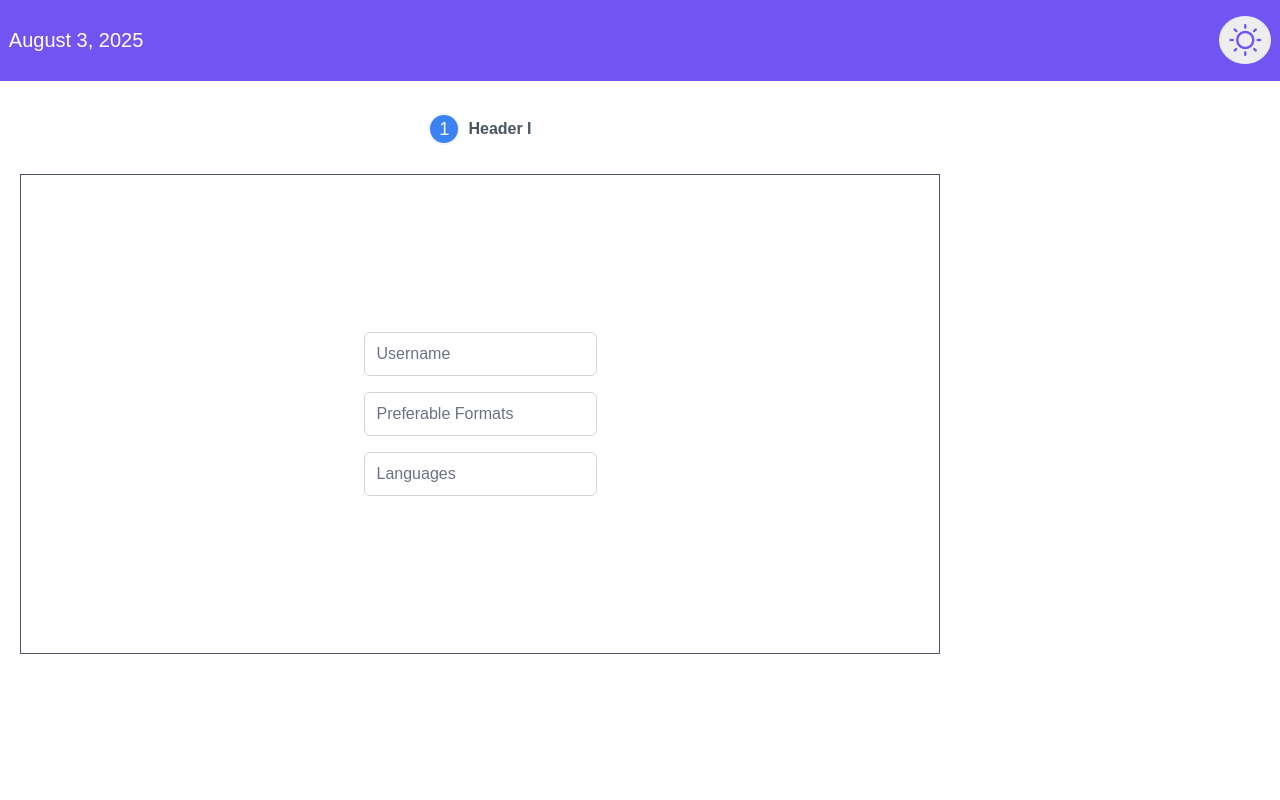
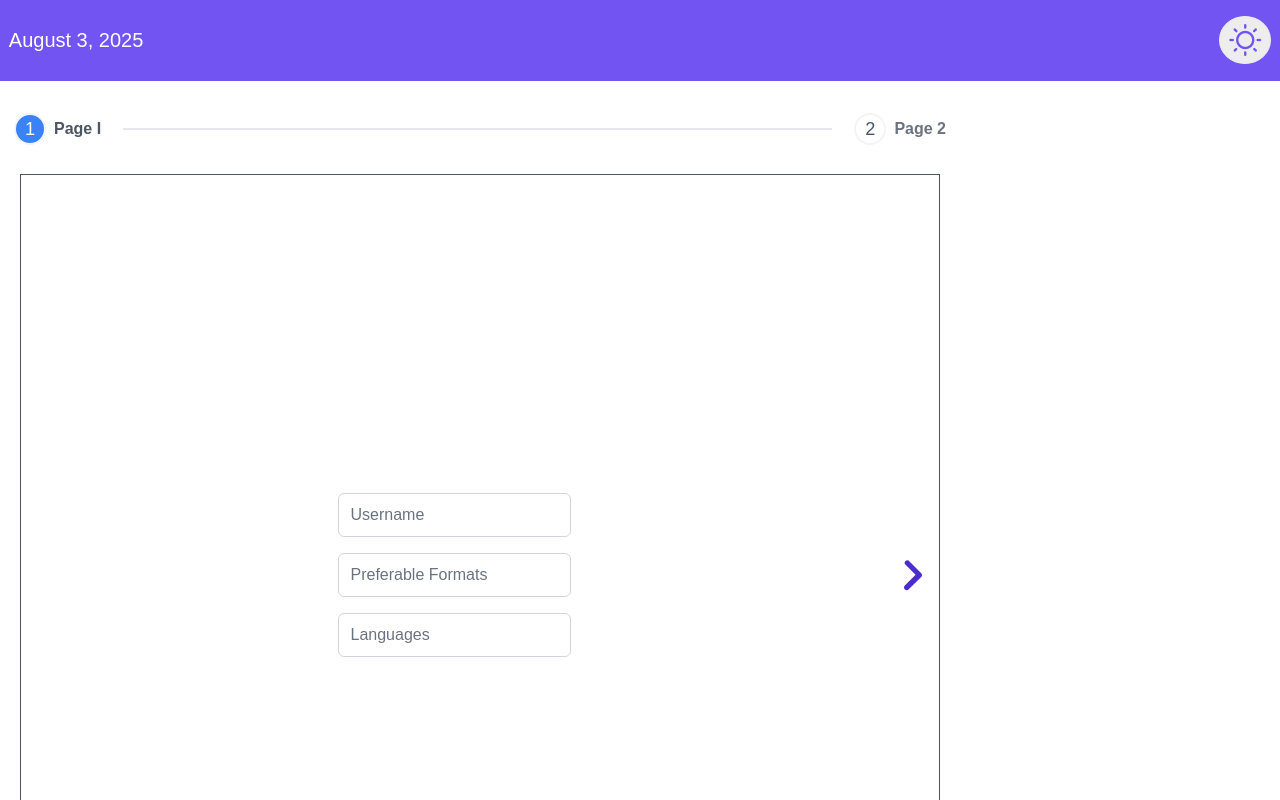
Before and after one commit to oleksandriia-it-team/finman, a Next.js app: page / in a window 1280 px wide. Shown: the top 800 px of the page. Built offline with nearby package versions, Linux system fonts and the light colour scheme.

Commit message:
added button and new page to stepper

```diff
--- a/src/app/page.tsx
+++ b/src/app/page.tsx
@@ -1,7 +1,7 @@
 'use client';
 
 import FirstPage from './shared/first-page/first-page';
-// TODO delete this test page to change switching mode and check how ui library works later
+
 export default function MainPage() {
   return (
     <>
--- a/src/app/shared/first-page/first-page.tsx
+++ b/src/app/shared/first-page/first-page.tsx
@@ -5,15 +5,23 @@ import { StepperPanel } from 'primereact/stepperpanel';
 import {useRef} from 'react';
 import './styles/first-page.scss'
 import FirstForm from './first-form'
+import PageButton from '../../../shared/сomponents/page-button/page-button';
 
 export default function FirstPage() {
   const stepperRef = useRef(null);
   return (
     <div className="flex items-center">
       <Stepper className={'MyStepper'} ref={stepperRef} style={{ flexBasis: '60rem' }}>
-        <StepperPanel header="Header I">
+        <StepperPanel header="Page I">
           <div className=" border 1px flex items-center justify-center min-h-[60vh] ">
             <div className="flex-auto flex justify-center align-items-center font-medium"><FirstForm/></div>
+            <PageButton onClick={() => stepperRef.current.nextCallback()}/>
+          </div>
+        </StepperPanel>
+        <StepperPanel header="Page 2">
+          <div className=" border 1px flex items-center justify-center ">
+            <div className="flex-auto flex justify-center align-items-center font-medium"><FirstForm/></div>
+            <PageButton className='scale-x-[-1]' onClick={() => stepperRef.current.prevCallback()}/>
           </div>
         </StepperPanel>
       </Stepper>
```
